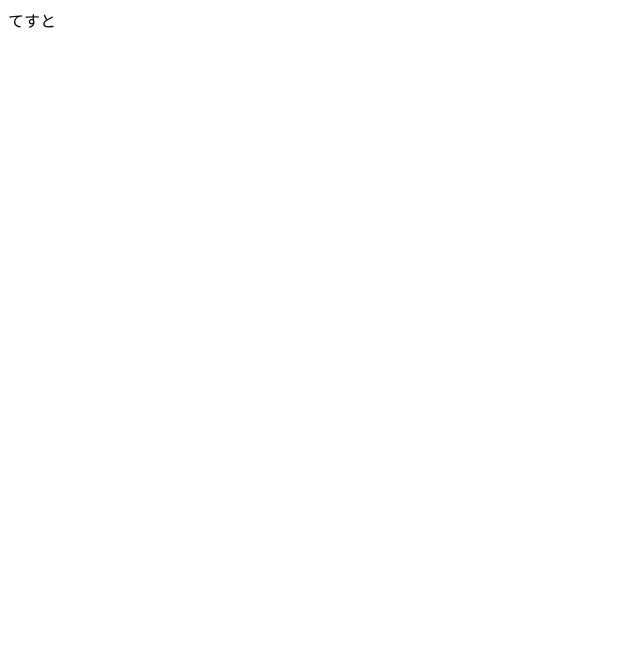
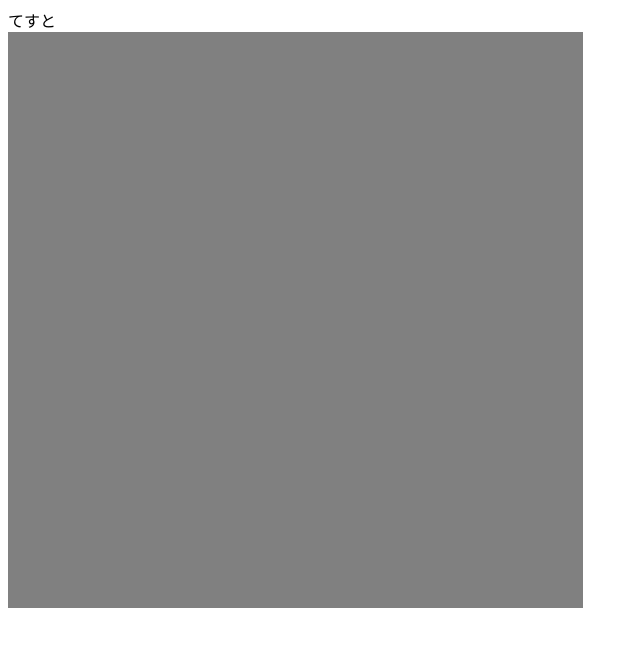
Before and after one commit to ogamita777/js-nanka, a website: page index.html in a window 1280 px wide. Shown: the whole page, without its empty margins (0-640 px from the left). Drawn offline with Linux system fonts and the light colour scheme.

Commit message:
canvasを追加

```diff
--- /dev/null
+++ b/css/index.css
@@ -0,0 +1,3 @@
+.board {
+  background-color: gray;
+}
--- a/index.html
+++ b/index.html
@@ -2,9 +2,11 @@
 <hmtl>
   <head>
     <meta http-equiv="Content-Type" content="text/html; charset=utf-8" />
+    <link rel="stylesheet" type="text/css" href="css/index.css">
   </head>
   <body>
     <div id="test">Hello World</div>
+    <canvas id="board" class="board" width=575 height=576></canvas>
     <script src="src/index.js"></script>
   </body>
 </hmtl>
```
